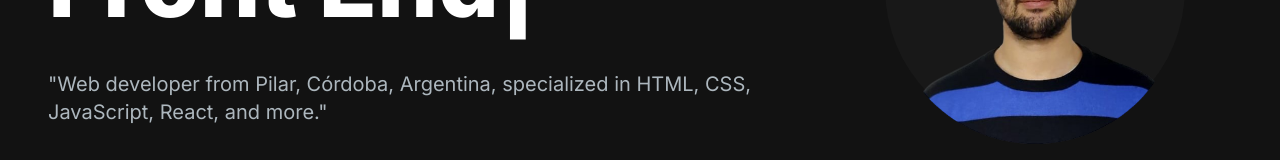
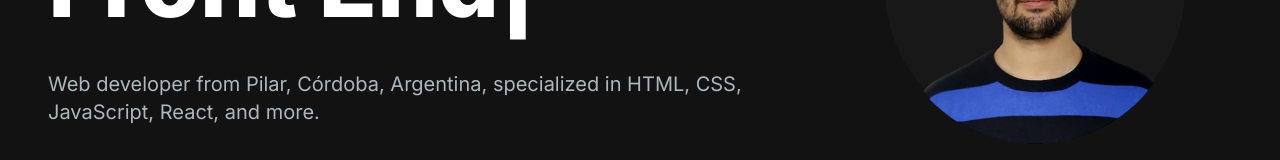
Before and after one commit to Emilianoperea1989/portfolio-website, a Next.js app: page / in a window 1280 px wide. Shown: the part 410-570 px from the top of the page. Built offline with nearby package versions, Linux system fonts and the light colour scheme.

Commit message:
arreglo de comillas &apos

```diff
--- a/src/compontents/AboutSection.jsx
+++ b/src/compontents/AboutSection.jsx
@@ -58,7 +58,7 @@
         <div className="mt-4 md:mt-0 text-left flex flex-col h-full">
           <h2 className="text-4xl font-bold text-white mb-4">About Me</h2>
           <p className="text-base lg:text-lg">
-          With experience in HTML, CSS, JavaScript, React,Node.js, Git, and GitHub, I focus on creating interactive and responsive web applications. I'm a quick learner and I'm constantly looking to expand my skills in web development. I enjoy collaborating in teams to carry out effective and functional projects.
+          With experience in HTML, CSS, JavaScript, React,Node.js, Git, and GitHub, I focus on creating interactive and responsive web applications. I&apos;m a quick learner and I'm constantly looking to expand my skills in web development. I enjoy collaborating in teams to carry out effective and functional projects.
           </p>
           <div className="flex flex-row justify-start mt-8">
             <TabButton
--- a/src/compontents/HeroSection.jsx
+++ b/src/compontents/HeroSection.jsx
@@ -18,7 +18,7 @@
                 transition={{duration:0.5}}
                 className='col-span-8 place-self-center text-center sm:text-left '>
                     <h1 className="text-white mb-4 text-4xl sm:text-5xl  lg:text-8xl lg:leading-normal font-extrabold">
-                        <span className='text-transparent bg-clip-text bg-gradient-to-l from-sky-700 via-cyan-500 to-emerald-300'> Hello, I'm {""}</span>
+                        <span className='text-transparent bg-clip-text bg-gradient-to-l from-sky-700 via-cyan-500 to-emerald-300'> Hello, I&apos;m {""}</span>
                         <br />
 
                         <TypeAnimation
@@ -40,7 +40,7 @@
 
 
                     </h1>
-                    <p className='text-[#ADB7BE] text-base sm:text-lg mb-6 lg:text-xl '>"Web developer from Pilar, Córdoba, Argentina, specialized in HTML, CSS, JavaScript, React, and more."</p>
+                    <p className='text-[#ADB7BE] text-base sm:text-lg mb-6 lg:text-xl '>Web developer from Pilar, Córdoba, Argentina, specialized in HTML, CSS, JavaScript, React, and more.</p>
                     <div>
                         <Link href="#contact" className='px-6 inline-block py-3 w-full sm:w-fit rounded-full mr-4 bg-gradient-to-l from-sky-300 via-cyan-400 to-emerald-200 hover:bg-slate-200  text-white'>Hire me</Link>
                         <button className='px-1 py-1 w-full sm:w-fit rounded-full bg-gradient-to-l from-sky-300 via-cyan-400 to-emerald-200 hover:bg-slate-800 text-white  mt-3'>
```
